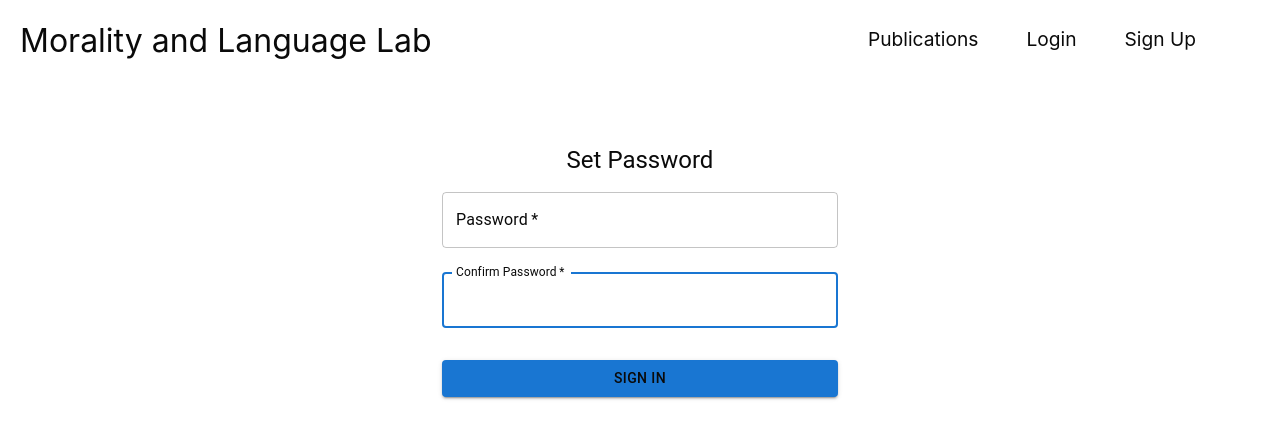
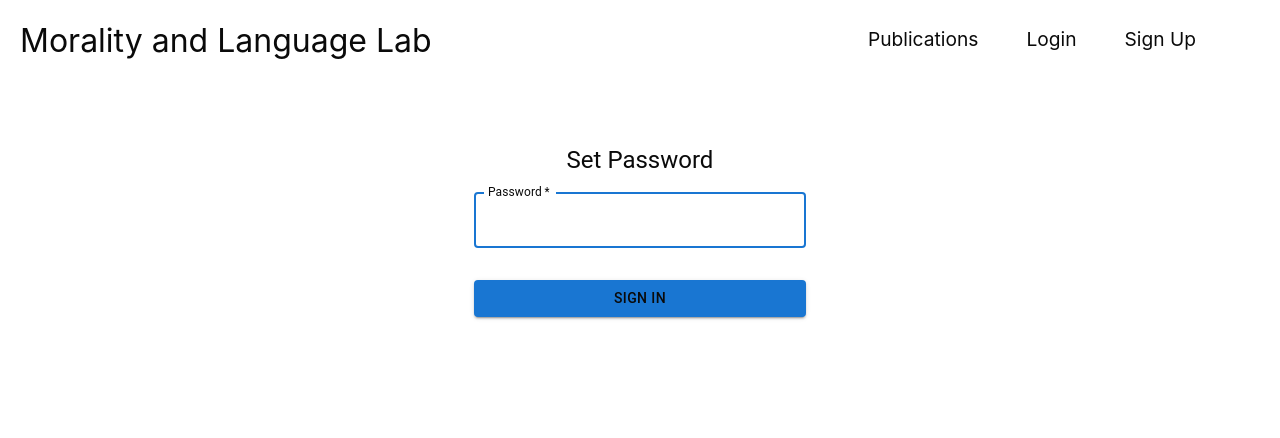
Before and after one commit to AaryaDevnani/MOLA-LAB-Challenge, a React (Create React App) app: page /setpassword in a window 1280 px wide. Shown: the top 438 px of the page. Built offline with nearby package versions, Linux system fonts and the light colour scheme.

Commit message:
Sign up complete including mail service

```diff
--- a/src/components/setPassword.js
+++ b/src/components/setPassword.js
@@ -1,45 +1,59 @@
-import React from 'react'
-import Button from '@mui/material/Button';
-import TextField from '@mui/material/TextField';
-import Box from '@mui/material/Box';
-import Typography from '@mui/material/Typography';
-import Container from '@mui/material/Container';
+import React, { useContext, useState } from "react";
+import {useLocation} from 'react-router-dom';
+import Button from "@mui/material/Button";
+import TextField from "@mui/material/TextField";
+import Box from "@mui/material/Box";
+import Typography from "@mui/material/Typography";
+import Container from "@mui/material/Container";
+import UserContext from "../userContext";
+
 function SetPassword() {
+  const location = useLocation();
+  const token = new URLSearchParams(location.search).get("token");
+  const { finalUser, setFinalUser, setPassword  } = useContext(UserContext)
+
+  const handleOnSubmit = async (e) => {
+    e.preventDefault();
+    if (finalUser.password !== "" ) {
+      await setPassword(token);
+    }
+
+  };
+  const handleOnChange = (e) => {
+    e.preventDefault()
+    setFinalUser({ ...finalUser, [e.target.name]: e.target.value });
+  };
+
+
   return (
     <div>
-        <Container component="main" maxWidth="xs">
+      <Container component="main" maxWidth="xs">
         <Box
           sx={{
             marginTop: 8,
-            display: 'flex',
-            flexDirection: 'column',
-            alignItems: 'center',
+            display: "flex",
+            flexDirection: "column",
+            alignItems: "center",
           }}
         >
           <Typography component="h1" variant="h5">
             Set Password
           </Typography>
-          <Box component="form">
-
+          <Box
+            component="form"
+            onSubmit={handleOnSubmit}
+          >
             <TextField
               margin="normal"
               required
               fullWidth
-              id="Password"
+              id="password"
               label="Password"
-              name="Password"
-              autoComplete="Password"
+              name="password"
+              type="password"
               autoFocus
-            />
-            <TextField
-              margin="normal"
-              required
-              fullWidth
-              id="confirmPassword"
-              label="Confirm Password"
-              name="Confirm Password"
-            //   autoComplete="Password"
-              autoFocus
+              value={finalUser.password}
+              onChange={handleOnChange}
             />
             <Button
               type="submit"
@@ -51,10 +65,9 @@ function SetPassword() {
             </Button>
           </Box>
         </Box>
-        {/* <Copyright sx={{ mt: 8, mb: 4 }} /> */}
       </Container>
     </div>
-  )
+  );
 }
 
-export default SetPassword
+export default SetPassword;
--- a/src/components/signUp.js
+++ b/src/components/signUp.js
@@ -11,15 +11,10 @@ import UserContext from '../userContext';
 
 
 function SignUp() {
-  const { user, setUser, signUp  } = useContext(UserContext)
+  const { user, setUser, sendMail  } = useContext(UserContext)
   const handleOnSubmit = async (e) => {
     e.preventDefault();
-    if (user.password !== user.confirm_password) {
-      alert('Password does not match');
-      return;
-    }
-    await signUp();
-
+    await sendMail();
   };
   const handleOnChange = (e) => {
     setUser({ ...user, [e.target.name]: e.target.value });
@@ -31,18 +26,18 @@ function SignUp() {
         <Box
           sx={{
             marginTop: 8,
-            display: 'flex',
-            flexDirection: 'column',
-            alignItems: 'center',
+            display: "flex",
+            flexDirection: "column",
+            alignItems: "center",
           }}
         >
-          <Avatar sx={{ m: 1, bgcolor: 'secondary.main' }}>
+          <Avatar sx={{ m: 1, bgcolor: "secondary.main" }}>
             <LockOutlinedIcon />
           </Avatar>
           <Typography component="h1" variant="h5">
             Sign Up
           </Typography>
-          <Box component="form" onSubmit={handleOnSubmit} >
+          <Box component="form" onSubmit={handleOnSubmit}>
             <Grid container>
               <Grid item xs>
                 <TextField
@@ -54,7 +49,7 @@ function SignUp() {
                   name="firstName"
                   type="text"
                   autoFocus
-              value = {user.firstName}
+                  value={user.firstName}
                   onChange={handleOnChange}
                 />
               </Grid>
@@ -68,7 +63,7 @@ function SignUp() {
                   name="lastName"
                   type="text"
                   autoFocus
-              value = {user.lastName}
+                  value={user.lastName}
                   onChange={handleOnChange}
                 />
               </Grid>
@@ -83,7 +78,7 @@ function SignUp() {
               type="email"
               autoComplete="email"
               autoFocus
-              value = {user.email}
+              value={user.email}
               onChange={handleOnChange}
             />
             <Button
@@ -94,13 +89,11 @@ function SignUp() {
             >
               Sign Up
             </Button>
-
           </Box>
         </Box>
       </Container>
     </div>
-
-  )
+  );
 }
 
 export default SignUp
--- a/src/userContext.js
+++ b/src/userContext.js
@@ -6,12 +6,16 @@ export function UserProvider({ children }){
     const [user, setUser] = useState({
         firstName:"",
         lastName:"",
-        email:"",
-        isAdmin:false
+        email:""
     })
 
-    const signUp = async () =>{
-        if(user){
+    const [finalUser, setFinalUser] = useState({
+        password: "",
+        token: "",
+        isAdmin: false
+    })
+    const sendMail = async () =>{
+        if(user.firstName !== "" && user.lastName !== "" && user.email !== ""){
             const registerOptions = {
                 method: 'POST',
                 body: JSON.stringify(user),
@@ -19,7 +23,6 @@ export function UserProvider({ children }){
                   'Content-Type': 'application/json'
                 }
               };
-            console.log("we trying to fetch")
             const response = await fetch('http://localhost:5000/api/user/mail', registerOptions);
             if(response.statusCode !== 201){
                 console.log(response)
@@ -27,8 +30,28 @@ export function UserProvider({ children }){
         }
     }
 
+    const setPassword = async (token) => {
+        if(token !== "" && finalUser.password !== ""){
+            const requestOptions = {
+                method: 'POST',
+                body: JSON.stringify({
+                    password: finalUser.password,
+                    token,
+                    isAdmin: finalUser.isAdmin
+                }),
+                headers: {
+                  'Content-Type': 'application/json'
+                }
+              };
+              const response = await fetch('http://localhost:5000/api/user/register', requestOptions);
+              if(response.statusCode !== 201){
+                console.log(response)
+            }
+        }
+    }
+
     return (
-        <UserContext.Provider value = {{user, setUser, signUp}}>{children}</UserContext.Provider>
+        <UserContext.Provider value = {{user, setUser, sendMail, finalUser, setFinalUser, setPassword}}>{children}</UserContext.Provider>
     );
 
 }
```
Also changed, not shown: 1 other file (tests, documents, lock files or other folders). Lines whose indentation alone changed are shown as unchanged.
